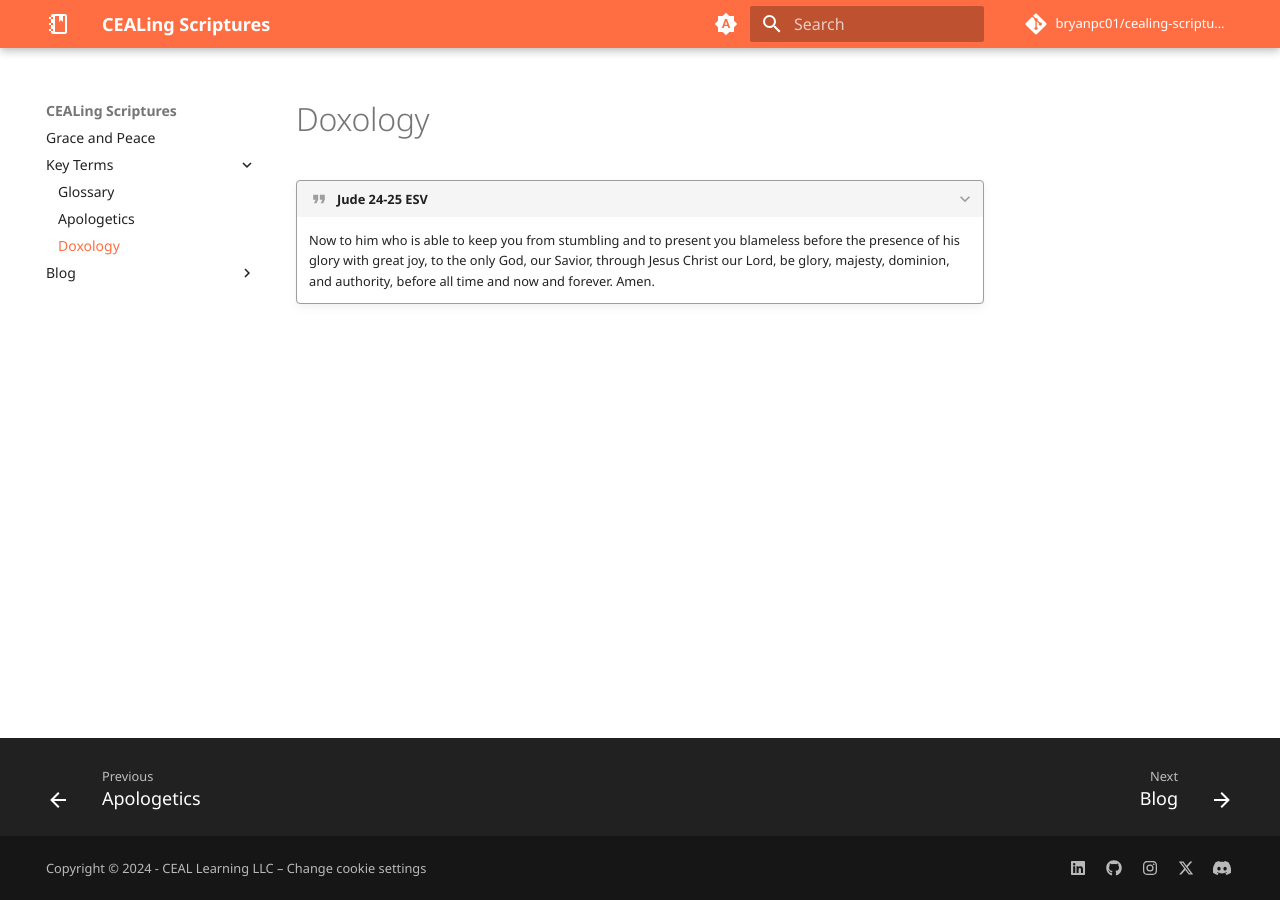
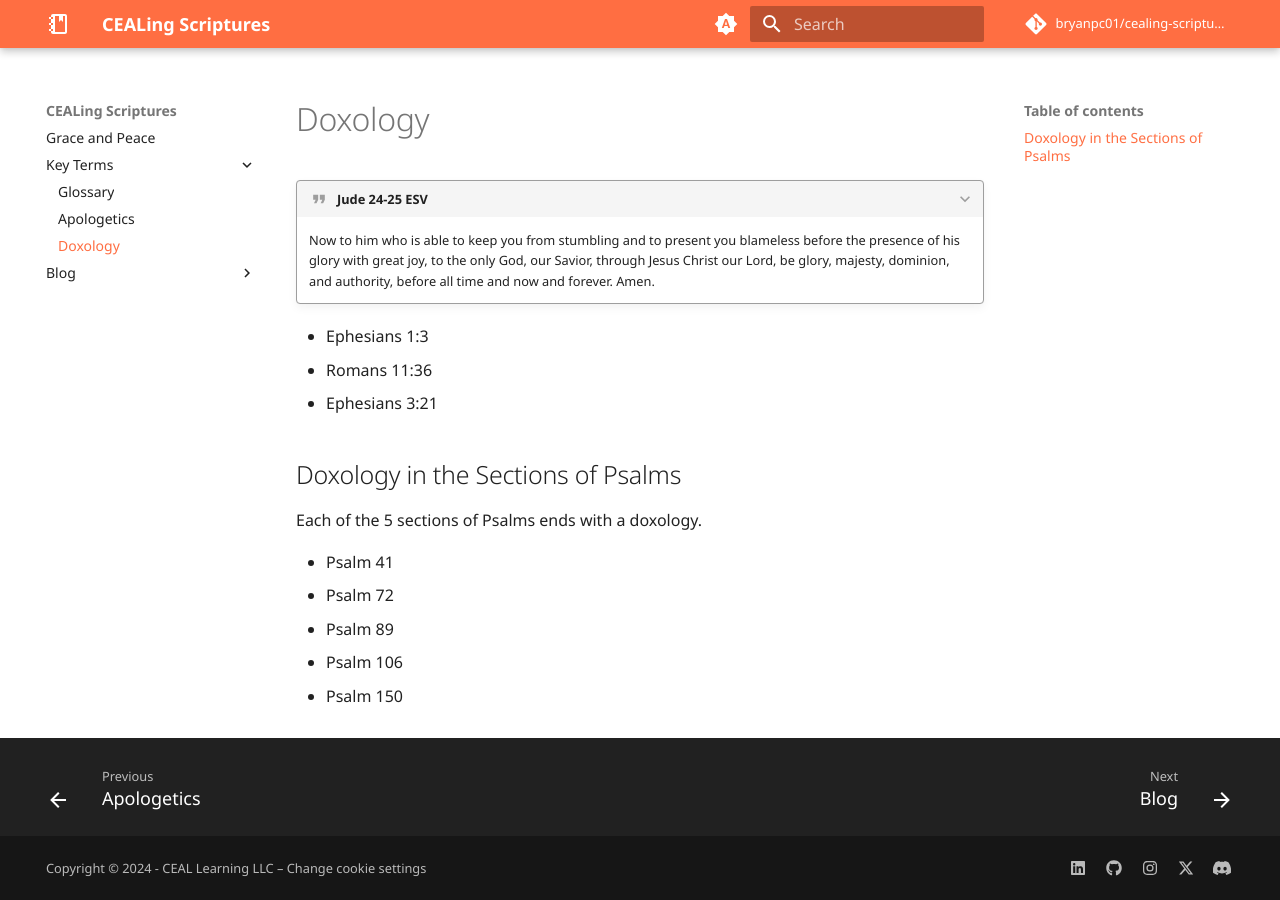
Before and after one commit to bryanpc01/cealing-scriptures, an MkDocs documentation site: the page built from docs/Key_Terms/doxology.md, in a window 1280 px wide. Built offline with MkDocs 1.6.1 and Material for MkDocs 9.7.7, drawn with Linux system fonts in a browser that asks for light colours; comment, search, counter and statistics services are not loaded.

Commit message:
Adding to Doxology

```diff
--- a/docs/Key_Terms/doxology.md
+++ b/docs/Key_Terms/doxology.md
@@ -1,3 +1,16 @@
 # Doxology
 ???+ quote "Jude 24-25 ESV"
     Now to him who is able to keep you from stumbling and to present you blameless before the presence of his glory with great joy, to the only God, our Savior, through Jesus Christ our Lord, be glory, majesty, dominion, and authority, before all time and now and forever. Amen.
+
+- Ephesians 1:3
+- Romans 11:36
+- Ephesians 3:21
+
+## Doxology in the Sections of Psalms
+Each of the 5 sections of Psalms ends with a doxology.
+
+- Psalm 41
+- Psalm 72
+- Psalm 89
+- Psalm 106
+- Psalm 150
```
